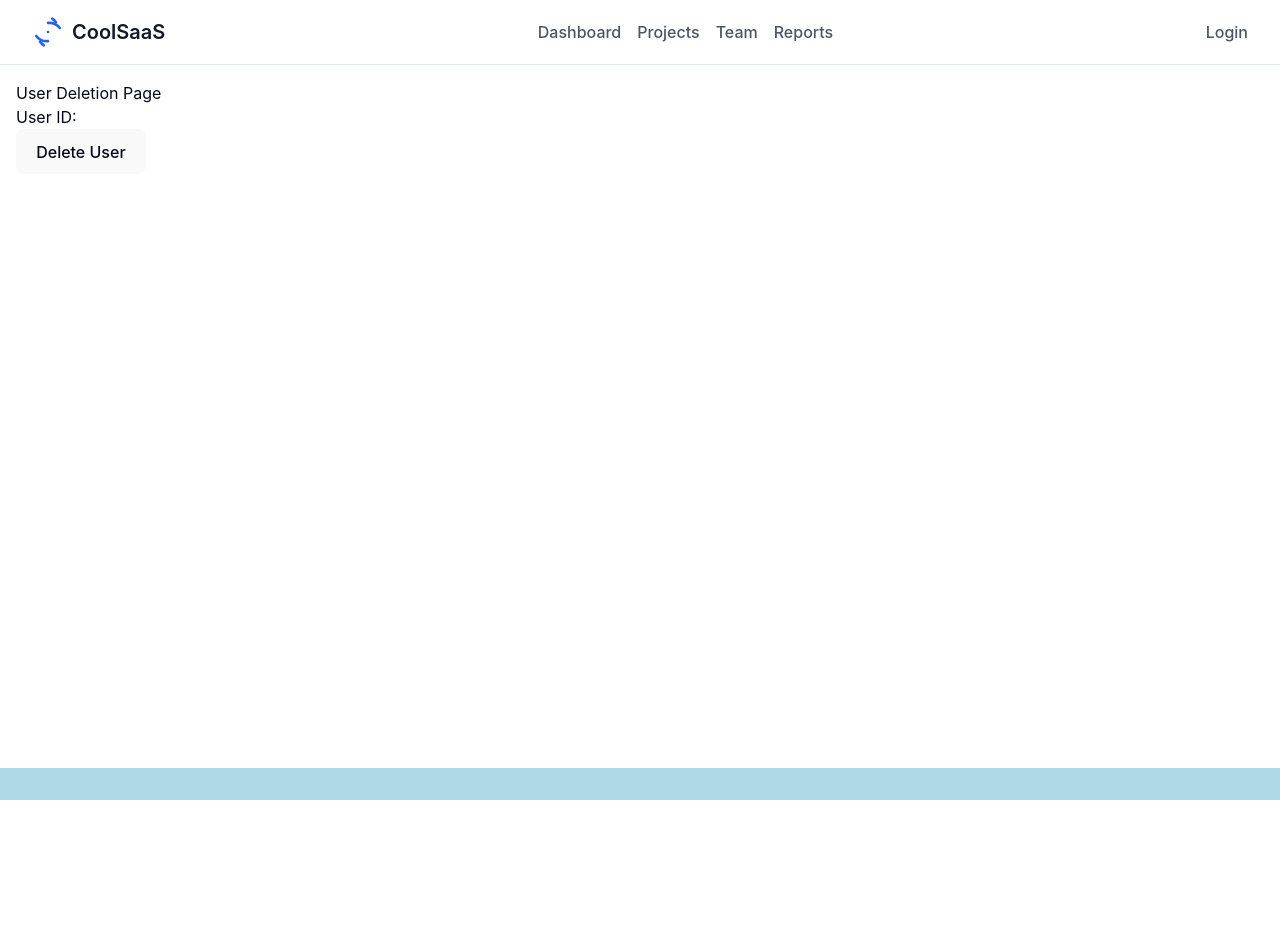
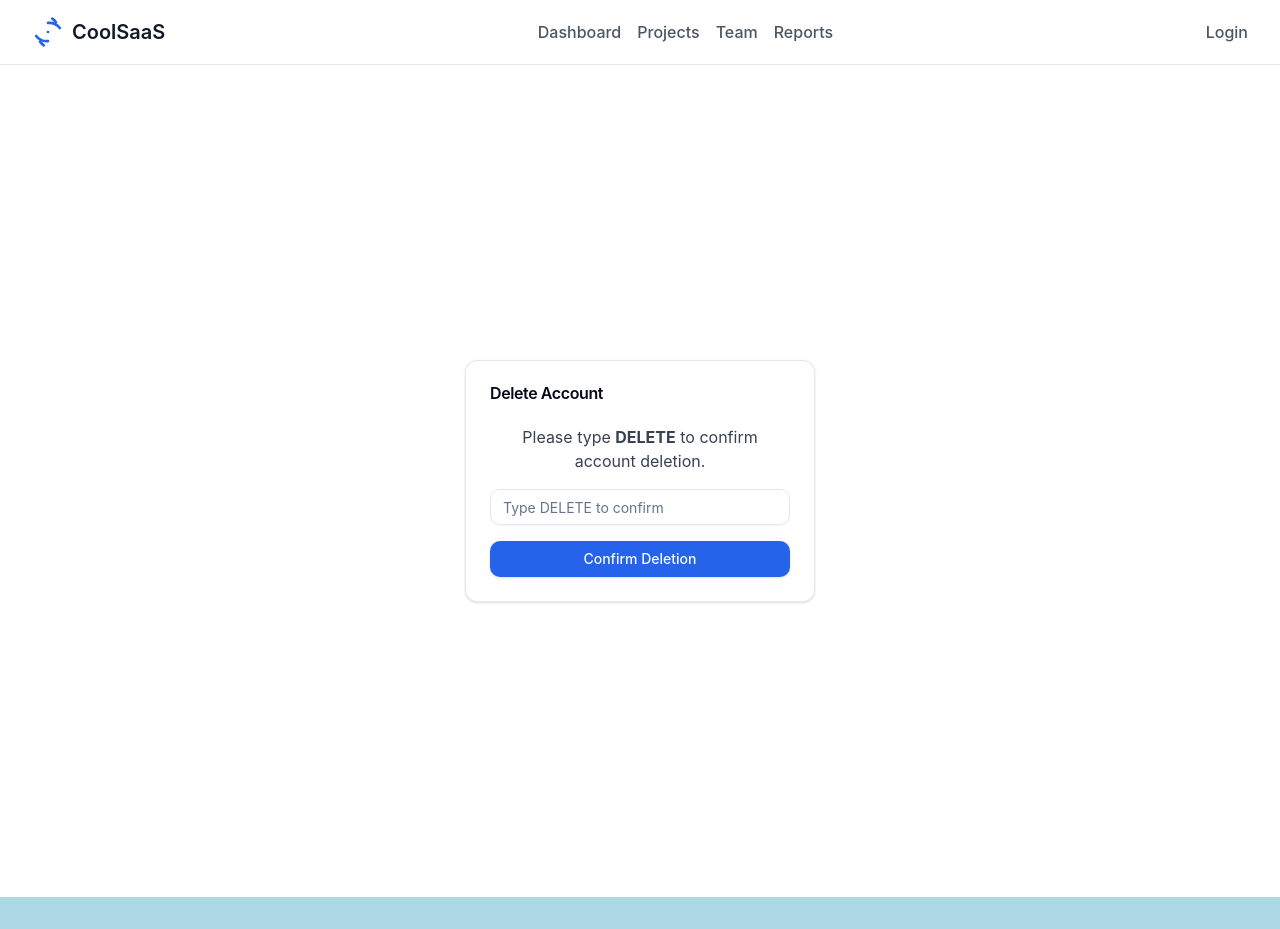
Before and after one commit to Ricky0308/react_django_base, a React (Vite) app in the folder frontend/: page /user-delete in a window 1280 px wide. Before the commit the page ends 800 px from the top, so only its background shows below. Built offline with nearby package versions, Linux system fonts and the light colour scheme; no server answers.

Commit message:
implement user delete feature

```diff
--- a/frontend/src/config/api.ts
+++ b/frontend/src/config/api.ts
@@ -5,6 +5,7 @@ export const API_ENDPOINTS = {
     login: `${API_BASE_URL}/auth/token/`,
     refresh: `${API_BASE_URL}/auth/token/refresh/`,
     signup: `${API_BASE_URL}/auth/sign-up/`,
+    userDelete: `${API_BASE_URL}/auth/user-delete/`,
     passwordReset: `${API_BASE_URL}/auth/password-reset/`,
     passwordResetConfirm: `${API_BASE_URL}/auth/password-reset-confirm/`,
     logout: `${API_BASE_URL}/auth/sign-out/`,
--- a/frontend/src/features/api/baseService.ts
+++ b/frontend/src/features/api/baseService.ts
@@ -3,6 +3,7 @@ import { MESSAGES } from '../../utils/messages';
 import { authService } from '../auth/api/authService';
 import { loginSuccess, logout } from '../auth/authSlice';
 import { store } from '../../store';
+import { API_ENDPOINTS } from '../../config/api';
 
 export const baseService = {
   headers: {
@@ -38,8 +39,19 @@ export const baseService = {
         });
         response = refreshedResponse;
 
-        const userInfo = await authService.getUserInfo();
-        store.dispatch(loginSuccess(userInfo));
+        // proceed to get user info only if refresh is successful
+        if (refreshedResponse.status === 200) {
+          const userInfoResponse = await fetch(API_ENDPOINTS.auth.userInfo, {
+            headers,
+            credentials: 'include',
+          });
+          if (userInfoResponse.status === 200) {
+            const userInfo = await userInfoResponse.json();
+            store.dispatch(loginSuccess(userInfo));
+          }
+        } else {
+          store.dispatch(logout());
+        }
 
       } catch (error) {
         // Add processing such as guiding to logout process when refresh fails
--- a/frontend/src/features/auth/api/authService.ts
+++ b/frontend/src/features/auth/api/authService.ts
@@ -38,14 +38,18 @@ export const authService = {
 
   refresh: async () => {
     try {
-      await baseService.request(API_ENDPOINTS.auth.refresh, {
+      const response = await fetch(API_ENDPOINTS.auth.refresh, {
         method: 'POST',
+        credentials: 'include',
       });
-      const userInfo = await authService.getUserInfo();
-      store.dispatch(loginSuccess(userInfo));
+      if (response.ok) {
+        const userInfo = await authService.getUserInfo();
+        store.dispatch(loginSuccess(userInfo));
+      } else {
+        store.dispatch(logout());
+      }
     } catch (error) {
       store.dispatch(logout());
-      throw error;
     }
   },
 
@@ -85,4 +89,16 @@ export const authService = {
     });
     return response;
   },
+
+  deleteUser: async () => {
+    try {
+      await baseService.request(API_ENDPOINTS.auth.userDelete, {
+        method: 'DELETE',
+      });
+      store.dispatch(logout());
+    } catch (error) {
+      console.log(error);
+      throw new Error('Failed to delete user');
+    }
+  },
 };
--- a/frontend/src/pages/UserDelete.tsx
+++ b/frontend/src/pages/UserDelete.tsx
@@ -1,33 +1,65 @@
 import React, { useState } from 'react';
-import { userService } from '../features/user/api/userService';
+import { Card, CardContent, CardHeader, CardTitle } from '../components/ui/card';
+import { Input } from '../components/ui/input';
+import { Button } from '../components/ui/button';
+import { Alert } from '../components/ui/alert';
+import { authService } from '../features/auth/api/authService';
+import { useNavigate } from 'react-router-dom';
 
 const UserDelete: React.FC = () => {
-  const [userId, setUserId] = useState('');
+  const [confirmationInput, setConfirmationInput] = useState('');
+  const [error, setError] = useState('');
   const [message, setMessage] = useState('');
+  const navigate = useNavigate();
 
-  const handleUserDelete = async () => {
+  const handleDelete = async () => {
+    if (confirmationInput !== 'DELETE') {
+      setError('Please type DELETE to confirm.');
+      return;
+    }
+
     try {
-      await userService.delete(userId);
-      setMessage('User deleted successfully');
+      await authService.deleteUser();
+      setMessage('Your account has been successfully deleted.');
+      setError('');
+      setTimeout(() => navigate('/'), 3000);
     } catch (error) {
-      setMessage('User deletion failed');
+      setError('Failed to delete account. Please try again.');
     }
   };
 
   return (
-    <div>
-      <h2>User Deletion Page</h2>
-      <div>
-        <label>User ID:</label>
-        <input
-          type="text"
-          value={userId}
-          onChange={(e) => setUserId(e.target.value)}
-          required
-        />
-      </div>
-      <button onClick={handleUserDelete}>Delete User</button>
-      {message && <p>{message}</p>}
+    <div className="flex justify-center items-center min-h-screen">
+      <Card className="w-[350px]">
+        <CardHeader>
+          <CardTitle>Delete Account</CardTitle>
+        </CardHeader>
+        <CardContent>
+          <p className="text-center text-gray-700 mb-4">
+            Please type <strong>DELETE</strong> to confirm account deletion.
+          </p>
+          <Input
+            type="text"
+            value={confirmationInput}
+            onChange={(e) => setConfirmationInput(e.target.value)}
+            placeholder="Type DELETE to confirm"
+            className="mb-4"
+          />
+          <Button className="w-full" onClick={handleDelete}>
+            Confirm Deletion
+          </Button>
+          {error && (
+            <Alert variant="destructive" className="mt-4 p-2 text-sm w-full">
+              {error}
+            </Alert>
+          )}
+          {message && (
+            <Alert variant="success" className="mt-4 p-2 text-sm w-full">
+              {message}
+            </Alert>
+          )}
+        </CardContent>
+      </Card>
     </div>
   );
 };
```
Also changed, not shown: 1 other file (tests, documents, lock files or other folders).
